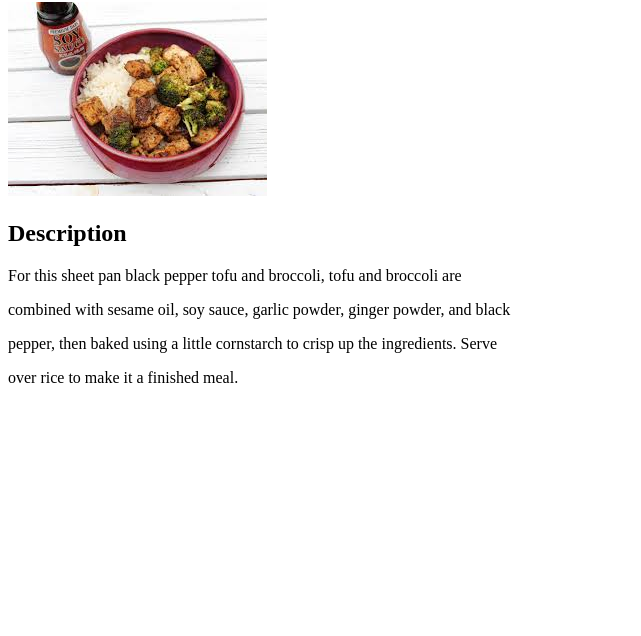
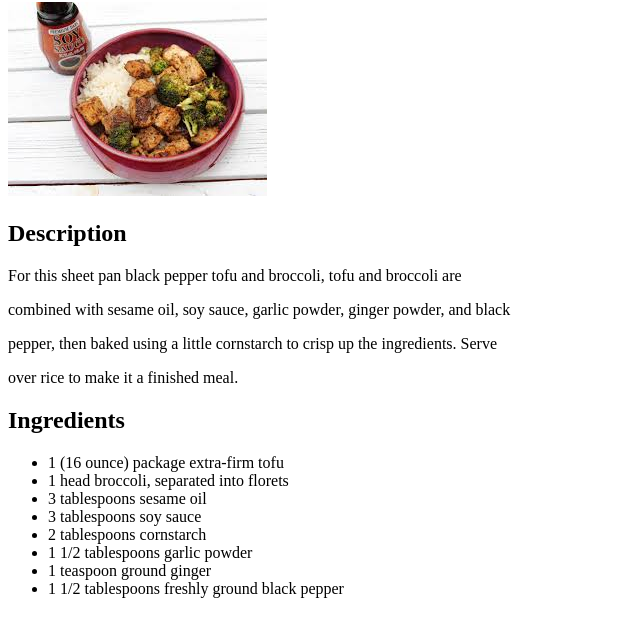
Before and after one commit to JJC28/odin-recipes, a plain HTML site: page recipes/sheet-pan-black-pepper-tofu-and-broccoli.html in a window 1280 px wide. Shown: the part 78-714 px from the top of the page, without its empty margins (0-641 px from the left). Drawn offline with Linux system fonts and the light colour scheme.

Commit message:
Add heading and unordered list for tofu and broccoli recipe ingredients

```diff
--- a/recipes/sheet-pan-black-pepper-tofu-and-broccoli.html
+++ b/recipes/sheet-pan-black-pepper-tofu-and-broccoli.html
@@ -14,5 +14,18 @@
         <p>combined with sesame oil, soy sauce, garlic powder, ginger powder, and black</p>
         <p>pepper, then baked using a little cornstarch to crisp up the ingredients. Serve</p>
         <p>over rice to make it a finished meal.</p>
+
+        <h2>Ingredients</h2>
+
+        <ul>
+            <li>1 (16 ounce) package extra-firm tofu</li>
+            <li>1 head broccoli, separated into florets</li>
+            <li>3 tablespoons sesame oil</li>
+            <li>3 tablespoons soy sauce</li>
+            <li>2 tablespoons cornstarch</li>
+            <li>1 1/2 tablespoons garlic powder</li>
+            <li>1 teaspoon ground ginger</li>
+            <li>1 1/2 tablespoons freshly ground black pepper</li>
+        </ul>
     </body>
 </html>
```
